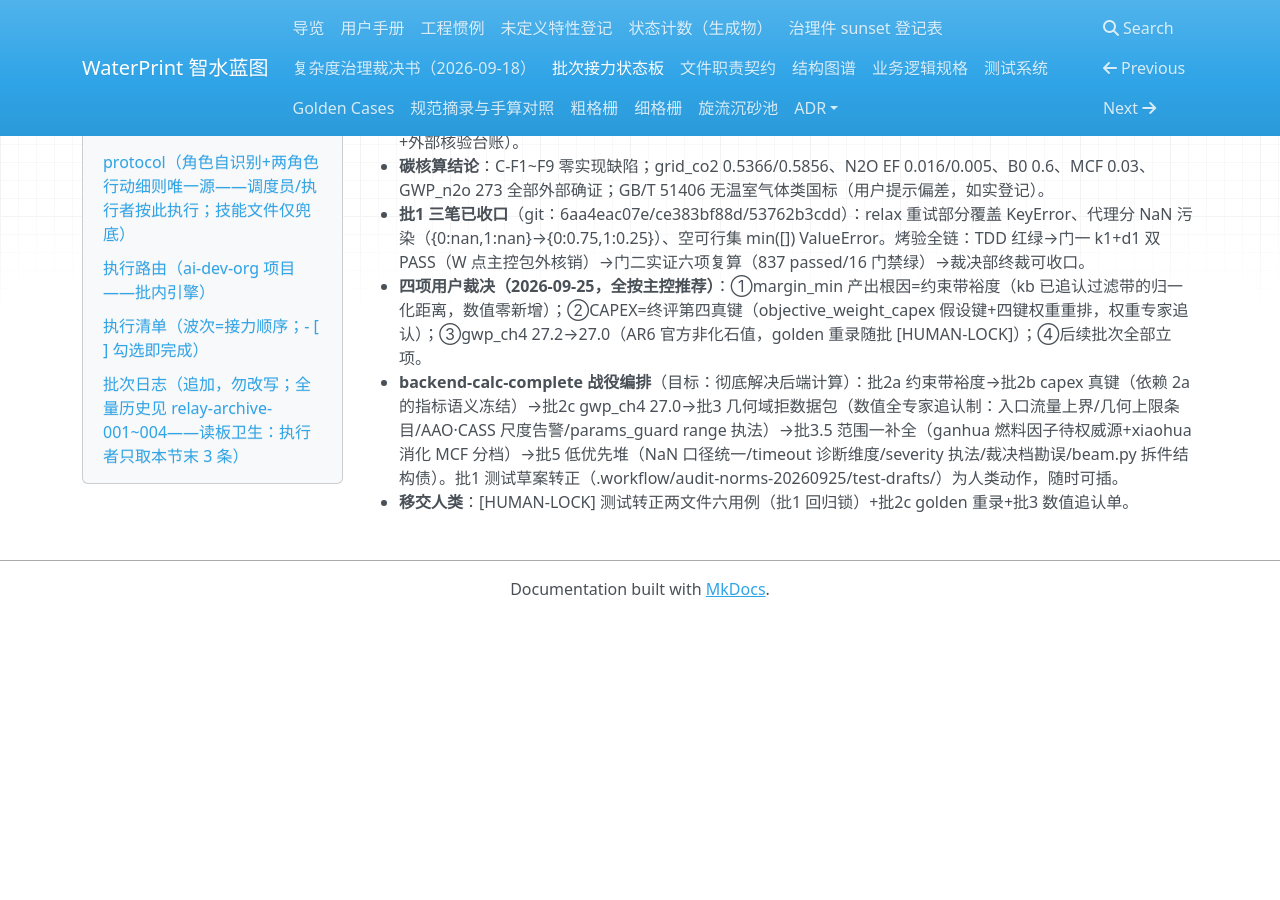
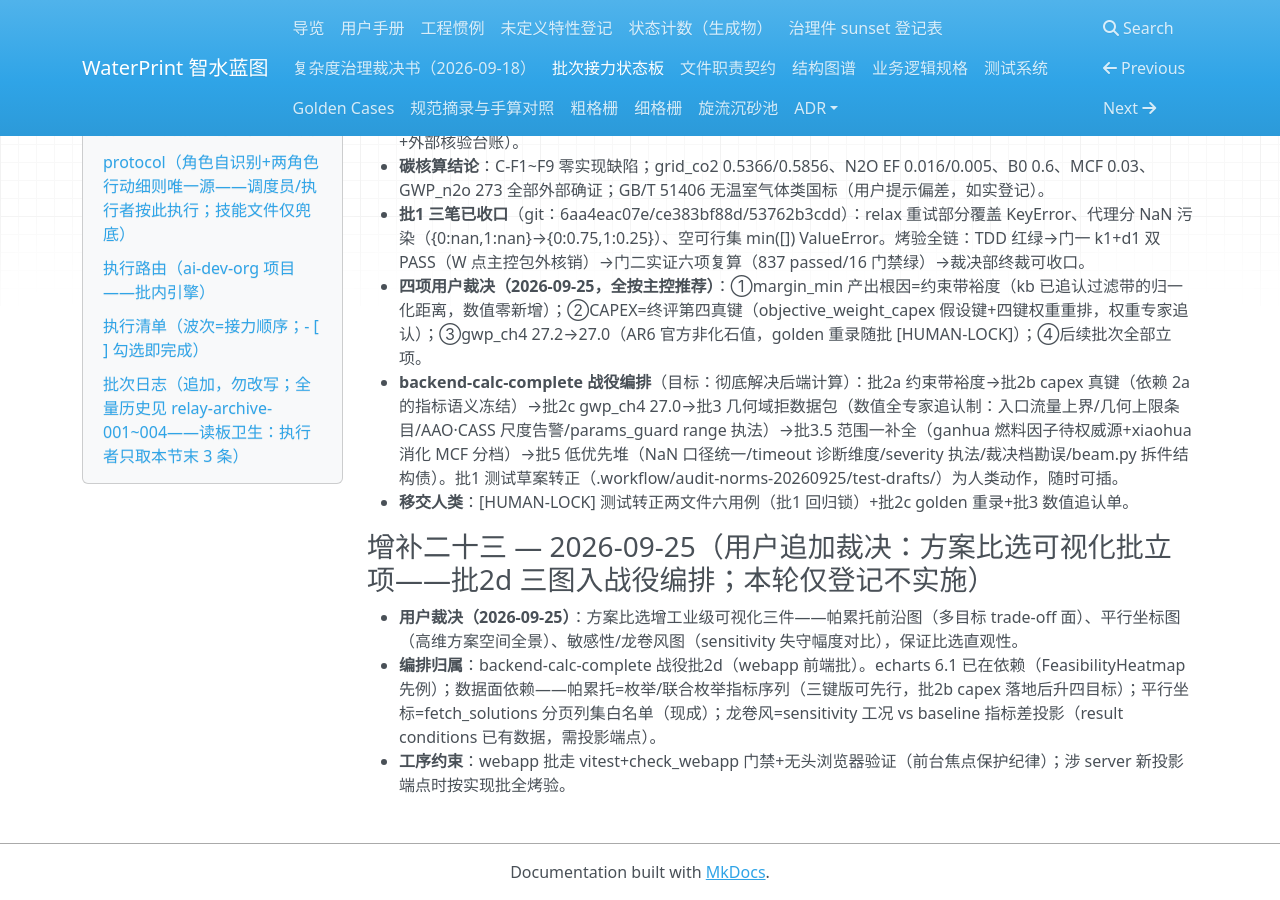
Before and after one commit to yyx20040712/waterprint, an MkDocs documentation site: the page built from docs/handoff/relay.md, in a window 1280 px wide and 900 px high, scrolled down 10031 px. Built offline with MkDocs 1.6.1, drawn with Linux system fonts in a browser that asks for light colours; nearby versions of some CDN libraries; before the commit the page ends 10648 px from its top, so only the background shows below that.

Commit message:
接力板增补二十三：方案比选可视化批立项登记（帕累托前沿/平行坐标/龙卷风三图——批2d 入战役编排，仅登记）

```diff
--- a/docs/handoff/relay.md
+++ b/docs/handoff/relay.md
@@ -219,3 +219,9 @@
 - **四项用户裁决（2026-09-25，全按主控推荐）**：①margin_min 产出根因=约束带裕度（kb 已追认过滤带的归一化距离，数值零新增）；②CAPEX=终评第四真键（objective_weight_capex 假设键+四键权重重排，权重专家追认）；③gwp_ch4 27.2→27.0（AR6 官方非化石值，golden 重录随批 [HUMAN-LOCK]）；④后续批次全部立项。
 - **backend-calc-complete 战役编排**（目标：彻底解决后端计算）：批2a 约束带裕度→批2b capex 真键（依赖 2a 的指标语义冻结）→批2c gwp_ch4 27.0→批3 几何域拒数据包（数值全专家追认制：入口流量上界/几何上限条目/AAO·CASS 尺度告警/params_guard range 执法）→批3.5 范围一补全（ganhua 燃料因子待权威源+xiaohua 消化 MCF 分档）→批5 低优先堆（NaN 口径统一/timeout 诊断维度/severity 执法/裁决档勘误/beam.py 拆件结构债）。批1 测试草案转正（.workflow/audit-norms-20260925/test-drafts/）为人类动作，随时可插。
 - **移交人类**：[HUMAN-LOCK] 测试转正两文件六用例（批1 回归锁）+批2c golden 重录+批3 数值追认单。
+
+### 增补二十三 — 2026-09-25（用户追加裁决：方案比选可视化批立项——批2d 三图入战役编排；本轮仅登记不实施）
+
+- **用户裁决（2026-09-25）**：方案比选增工业级可视化三件——帕累托前沿图（多目标 trade-off 面）、平行坐标图（高维方案空间全景）、敏感性/龙卷风图（sensitivity 失守幅度对比），保证比选直观性。
+- **编排归属**：backend-calc-complete 战役批2d（webapp 前端批）。echarts 6.1 已在依赖（FeasibilityHeatmap 先例）；数据面依赖——帕累托=枚举/联合枚举指标序列（三键版可先行，批2b capex 落地后升四目标）；平行坐标=fetch_solutions 分页列集白名单（现成）；龙卷风=sensitivity 工况 vs baseline 指标差投影（result conditions 已有数据，需投影端点）。
+- **工序约束**：webapp 批走 vitest+check_webapp 门禁+无头浏览器验证（前台焦点保护纪律）；涉 server 新投影端点时按实现批全烤验。
```
